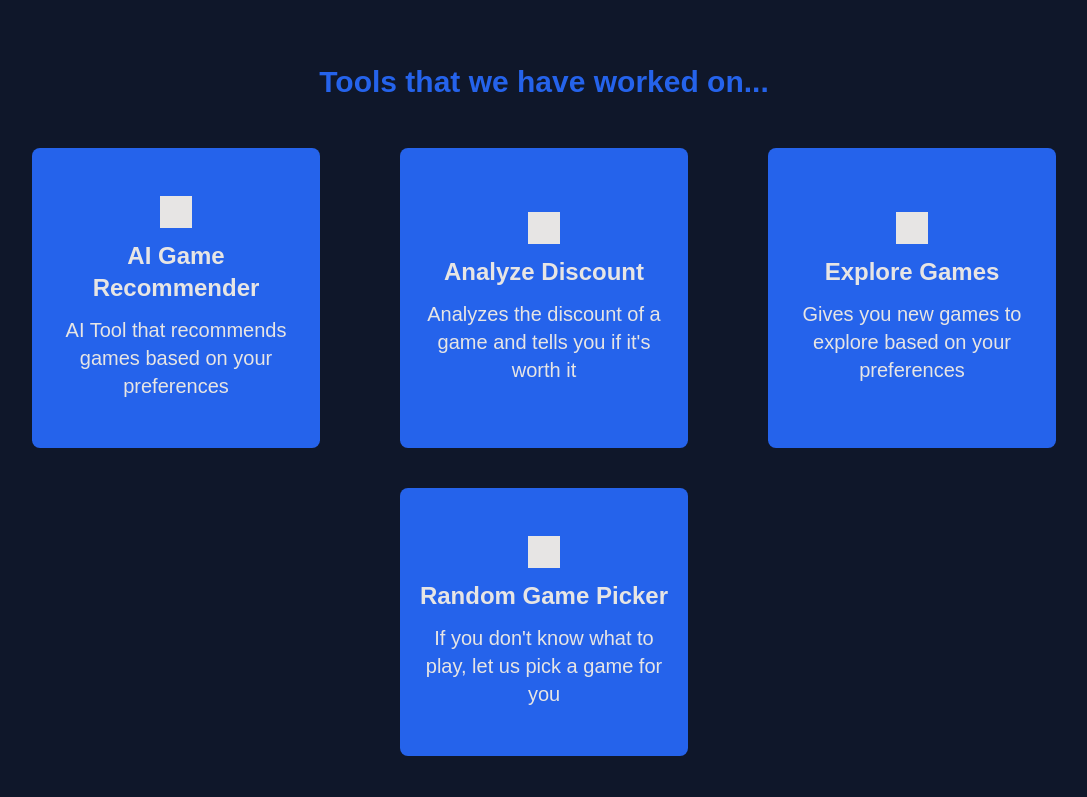
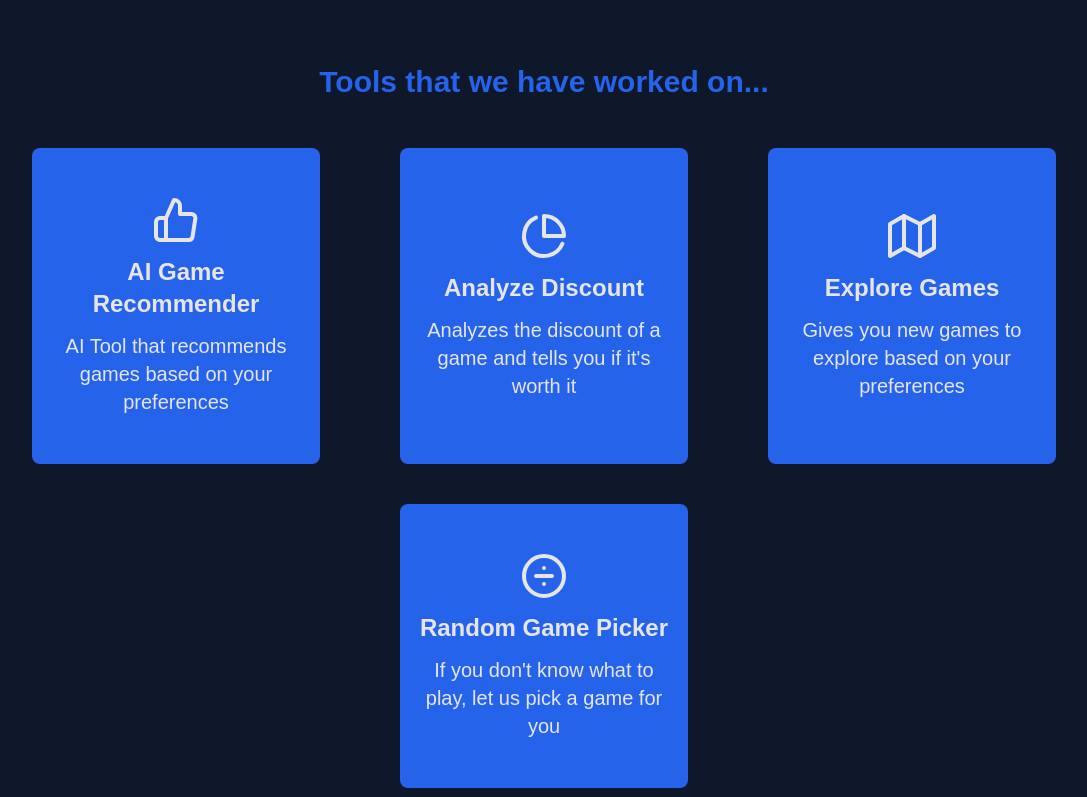
Before and after one commit to dhincal/steamhelper, a Next.js app in the folder steam-helper/: page / in a window 1280 px wide. Shown: the part 576-1373 px from the top of the page, without its empty margins (96-1183 px from the left). Built offline with nearby package versions, Linux system fonts and the light colour scheme; no server answers.

Commit message:
Change Icons of FeatCards

```diff
--- a/steam-helper/app/components/featCard.tsx
+++ b/steam-helper/app/components/featCard.tsx
@@ -1,3 +1,5 @@
+import React from "react";
+
 export default function FeatCard({
   title,
   desc,
@@ -7,7 +9,7 @@ export default function FeatCard({
 }: {
   title: string;
   desc: string;
-  icon: string;
+  icon: React.ReactNode;
   link: string;
   className?: string;
 }) {
@@ -19,7 +21,7 @@ export default function FeatCard({
         ` flex flex-col gap-y-3 px-4 py-12 rounded-lg justify-center items-center cursor-pointer bg-blue-600 w-72`
       }
     >
-      <div className="w-8 h-8 bg-stone-200" /> {/* Placeholder for icon */}
+      {icon}
       <h1 className="text-stone-200 font-bold text-2xl text-center">{title}</h1>
       <h3 className="text-stone-200 font-light text-xl text-center">{desc}</h3>
     </a>
--- a/steam-helper/app/page.tsx
+++ b/steam-helper/app/page.tsx
@@ -1,5 +1,6 @@
 import Image from "next/image";
 import FeatCard from "./components/featCard";
+import { FiThumbsUp, FiPieChart, FiMap, FiDivideCircle } from "react-icons/fi";
 import { getServerSession } from "next-auth";
 
 export default async function Home() {
@@ -30,28 +31,28 @@ export default async function Home() {
           <FeatCard
             title="AI Game Recommender"
             desc="AI Tool that recommends games based on your preferences"
-            icon="/icons/game.svg"
+            icon={<FiThumbsUp fontSize={48} stroke="#e7e5e4" />}
             link="/game"
             className=""
           />
           <FeatCard
             title="Analyze Discount"
             desc="Analyzes the discount of a game and tells you if it's worth it"
-            icon="/icons/game.svg"
+            icon={<FiPieChart fontSize={48} stroke="#e7e5e4" />}
             link="/game"
             className=""
           />
           <FeatCard
             title="Explore Games"
             desc="Gives you new games to explore based on your preferences"
-            icon="/icons/game.svg"
+            icon={<FiMap fontSize={48} stroke="#e7e5e4" />}
             link="/game"
             className=""
           />
           <FeatCard
             title="Random Game Picker"
             desc="If you don't know what to play, let us pick a game for you"
-            icon="/icons/game.svg"
+            icon={<FiDivideCircle fontSize={48} stroke="#e7e5e4" />}
             link="/game"
             className=""
           />
--- a/steam-helper/package.json
+++ b/steam-helper/package.json
@@ -13,7 +13,8 @@
     "next-auth": "^4.24.10",
     "next-auth-steam": "^0.3.0",
     "react": "19.0.0-rc-66855b96-20241106",
-    "react-dom": "19.0.0-rc-66855b96-20241106"
+    "react-dom": "19.0.0-rc-66855b96-20241106",
+    "react-icons": "^5.3.0"
   },
   "devDependencies": {
     "@types/node": "^20",
```
Also changed, not shown: 1 other file (tests, documents, lock files or other folders).
